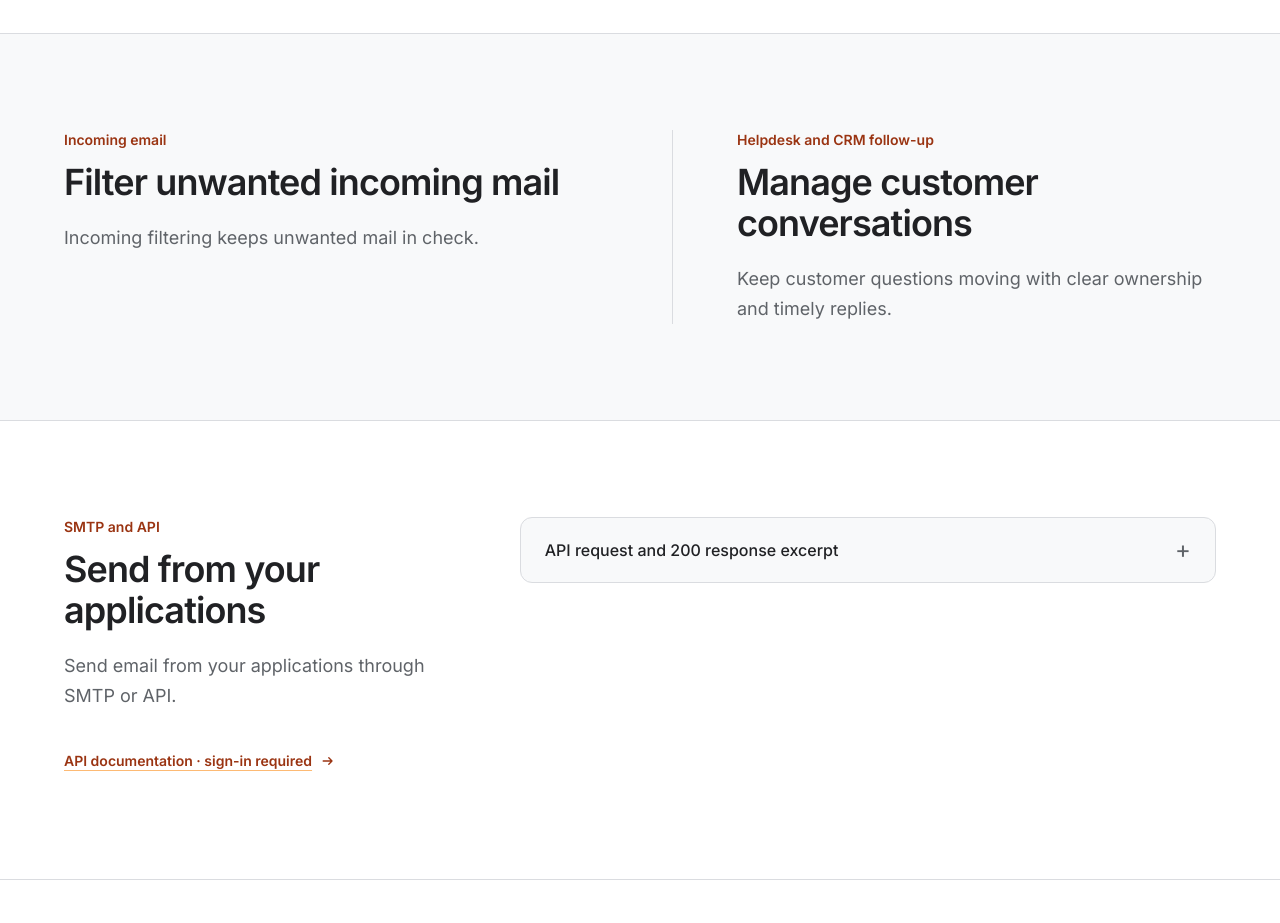
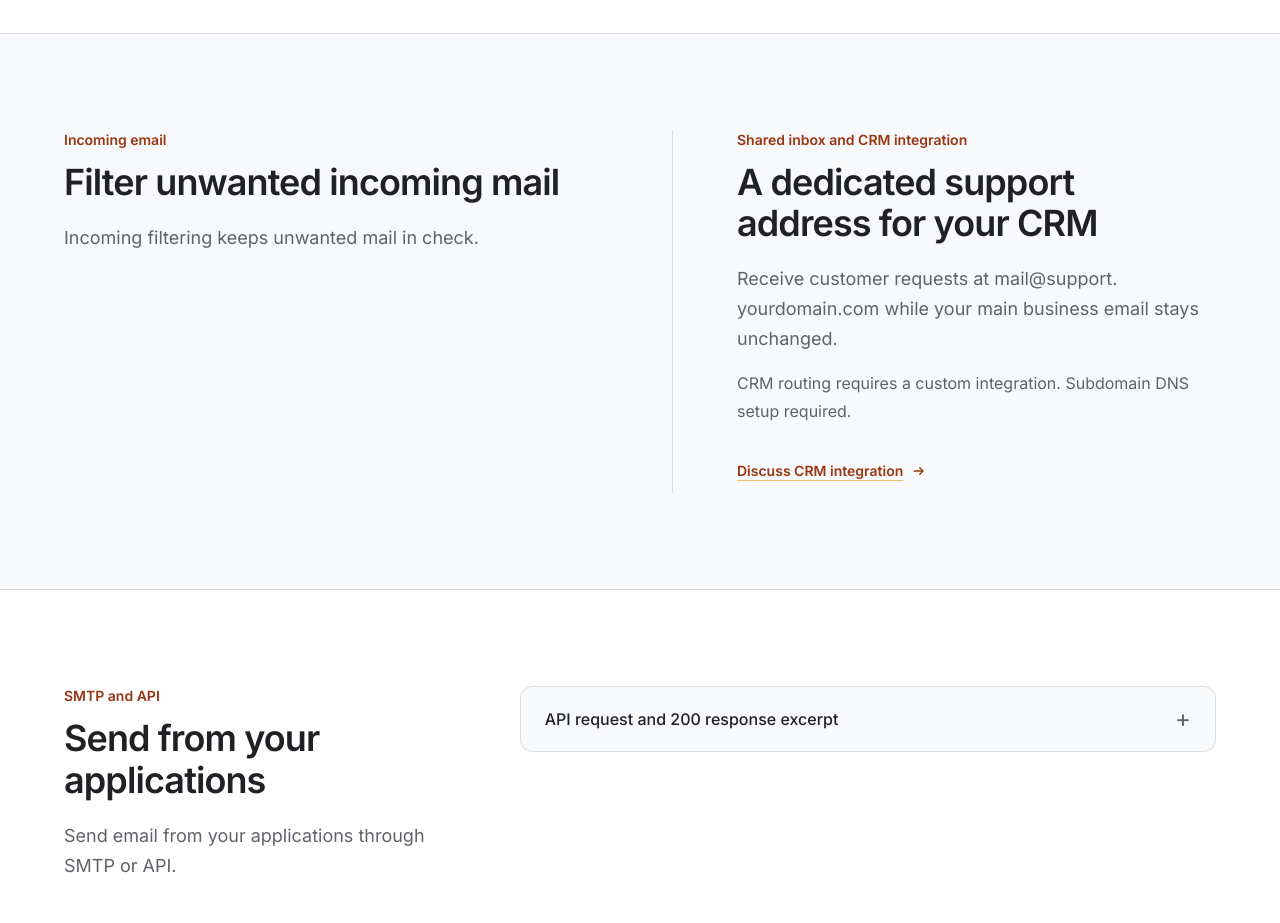
Before and after one commit to VenMail/landing_cms, a Next.js app: page / in a window 1280 px wide. Shown: the part 3980-4903 px from the top of the page. Built offline with nearby package versions, Linux system fonts and the light colour scheme; no server answers.

Commit message:
Add dedicated support address and CRM integration teaser

```diff
--- a/scripts/verify-landing-export.mjs
+++ b/scripts/verify-landing-export.mjs
@@ -69,7 +69,10 @@ for (const text of [
   'Quotes, invoices, and customer questions',
   'Other payment methods',
   'Filter unwanted incoming mail',
-  'Manage customer conversations',
+  'A dedicated support address for your CRM',
+  'mail@support.',
+  'CRM routing requires a custom integration.',
+  'Subdomain DNS setup required.',
   'POST https://m.venmail.io/api/v1/agent/messages',
   'Work beyond email',
   'Plans that fit your team',
--- a/src/pages/index.jsx
+++ b/src/pages/index.jsx
@@ -227,9 +227,11 @@ export default function Home() {
               <p className="mt-5 text-lg leading-[1.65] text-[#5f6368]">Incoming filtering keeps unwanted mail in check.</p>
             </article>
             <article className="border-t border-[#dadce0] pt-7 md:border-l md:border-t-0 md:pl-16 md:pt-0">
-              <p className="text-sm font-semibold text-orange-800">Helpdesk and CRM follow-up</p>
-              <h2 className="mt-3 text-4xl font-semibold leading-[1.15] tracking-[-0.025em]">Manage customer conversations</h2>
-              <p className="mt-5 text-lg leading-[1.65] text-[#5f6368]">Keep customer questions moving with clear ownership and timely replies.</p>
+              <p className="text-sm font-semibold text-orange-800">Shared inbox and CRM integration</p>
+              <h2 className="mt-3 text-4xl font-semibold leading-[1.15] tracking-[-0.025em]">A dedicated support address for your CRM</h2>
+              <p className="mt-5 text-lg leading-[1.65] text-[#5f6368]">Receive customer requests at mail@support.<wbr />yourdomain.com while your main business email stays unchanged.</p>
+              <p className="mt-4 text-base leading-7 text-[#5f6368]">CRM routing requires a custom integration. Subdomain DNS setup required.</p>
+              <a href="/request-quote" className="mt-6 inline-flex min-h-11 items-center gap-2 text-sm font-semibold text-orange-800 underline decoration-orange-300 underline-offset-4 hover:text-orange-900 focus:outline-none focus:ring-2 focus:ring-orange-700 focus:ring-offset-2">Discuss CRM integration <ArrowIcon /></a>
             </article>
           </div>
         </section>
```
Also changed, not shown: 1 other file (tests, documents, lock files or other folders).
